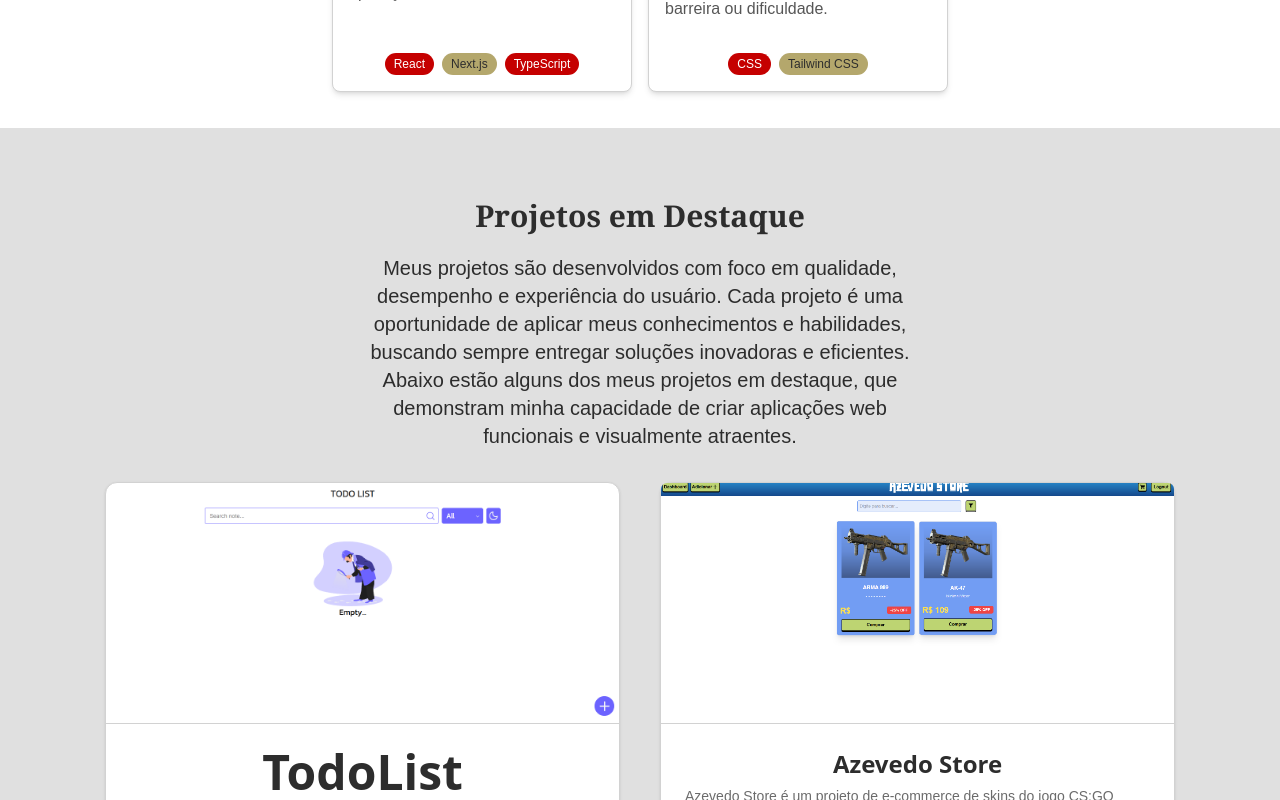
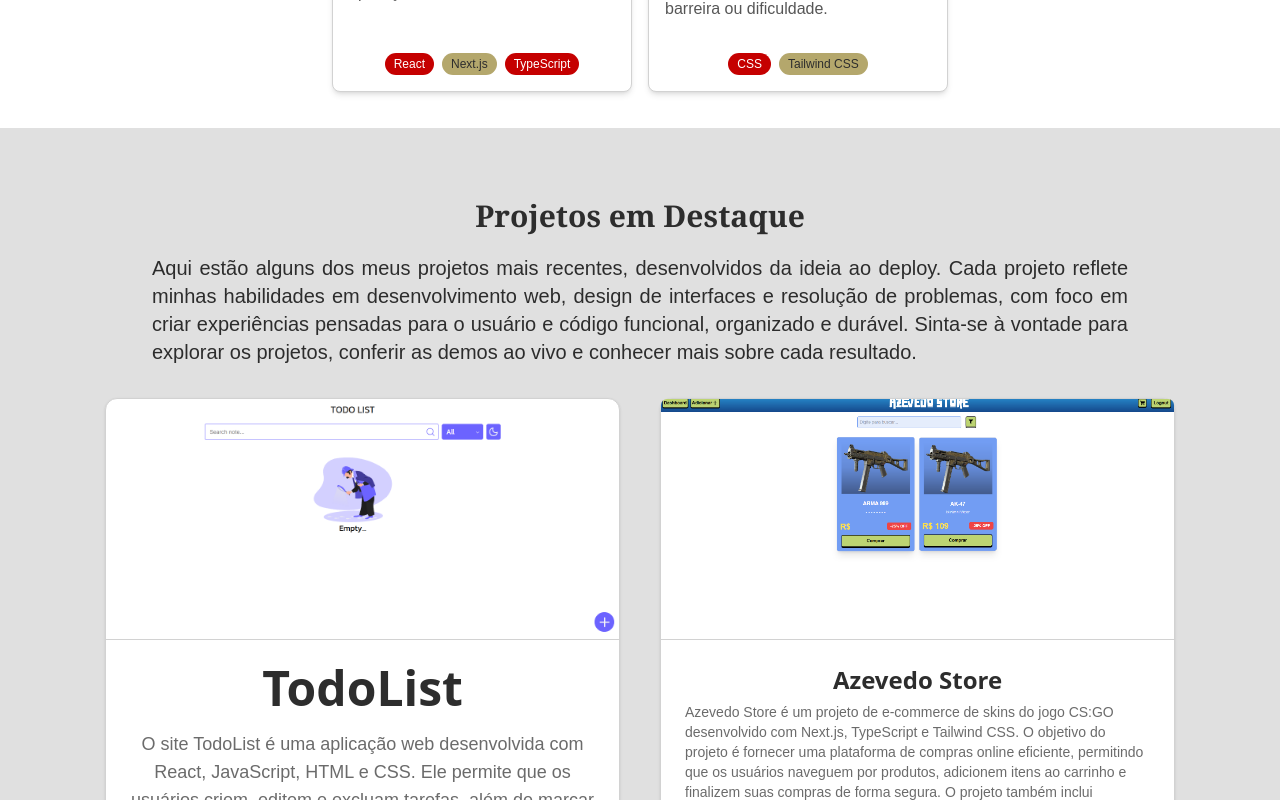
Before and after one commit to Hoothoot09/portifolio, a Next.js app in the folder my-portfolio/: page / in a window 1280 px wide. Shown: the part 1400-2200 px from the top of the page. Built offline with nearby package versions, Linux system fonts and the light colour scheme.

Commit message:
Update text and structure

```diff
--- a/my-portfolio/components/MyProjects.tsx
+++ b/my-portfolio/components/MyProjects.tsx
@@ -5,20 +5,20 @@
   return (
     <div
       id="projects"
-      className="flex flex-col items-center justify-center w-full mx-auto p-4 max-sm:pt-[65px] pt-[70px] bg-[#E0E0E0]"
+      className="flex flex-col w-full p-3 pt-[70px] max-sm:mt-0 mt-6 mb-6 justify-center items-center bg-[#E0E0E0]"
     >
       <div className="mb-5">
         <h1 className="max-sm:text-2xl text-3xl text-center text-[#2D2D2D] font-[Georgia] font-bold">
           Projetos em Destaque
         </h1>
       </div>
-      <p className="max-sm:text-sm text-xl text-center text-[2D2D2D] font-[Arial] opacity-80 max-w-xl mb-8">
-        Meus projetos são desenvolvidos com foco em qualidade, desempenho e
-        experiência do usuário. Cada projeto é uma oportunidade de aplicar meus
-        conhecimentos e habilidades, buscando sempre entregar soluções
-        inovadoras e eficientes. Abaixo estão alguns dos meus projetos em
-        destaque, que demonstram minha capacidade de criar aplicações web
-        funcionais e visualmente atraentes.
+      <p className="max-sm:text-sm text-xl text-justify text-[2D2D2D] font-[Arial] opacity-80 w-full mb-8 px-35">
+        Aqui estão alguns dos meus projetos mais recentes, desenvolvidos da
+        ideia ao deploy. Cada projeto reflete minhas habilidades em
+        desenvolvimento web, design de interfaces e resolução de problemas, com
+        foco em criar experiências pensadas para o usuário e código funcional,
+        organizado e durável. Sinta-se à vontade para explorar os projetos,
+        conferir as demos ao vivo e conhecer mais sobre cada resultado.
       </p>
       <div className="flex max-lg:flex-col w-full justify-center gap-10 max-sm:mb-3 mb-6">
         <div>
```
